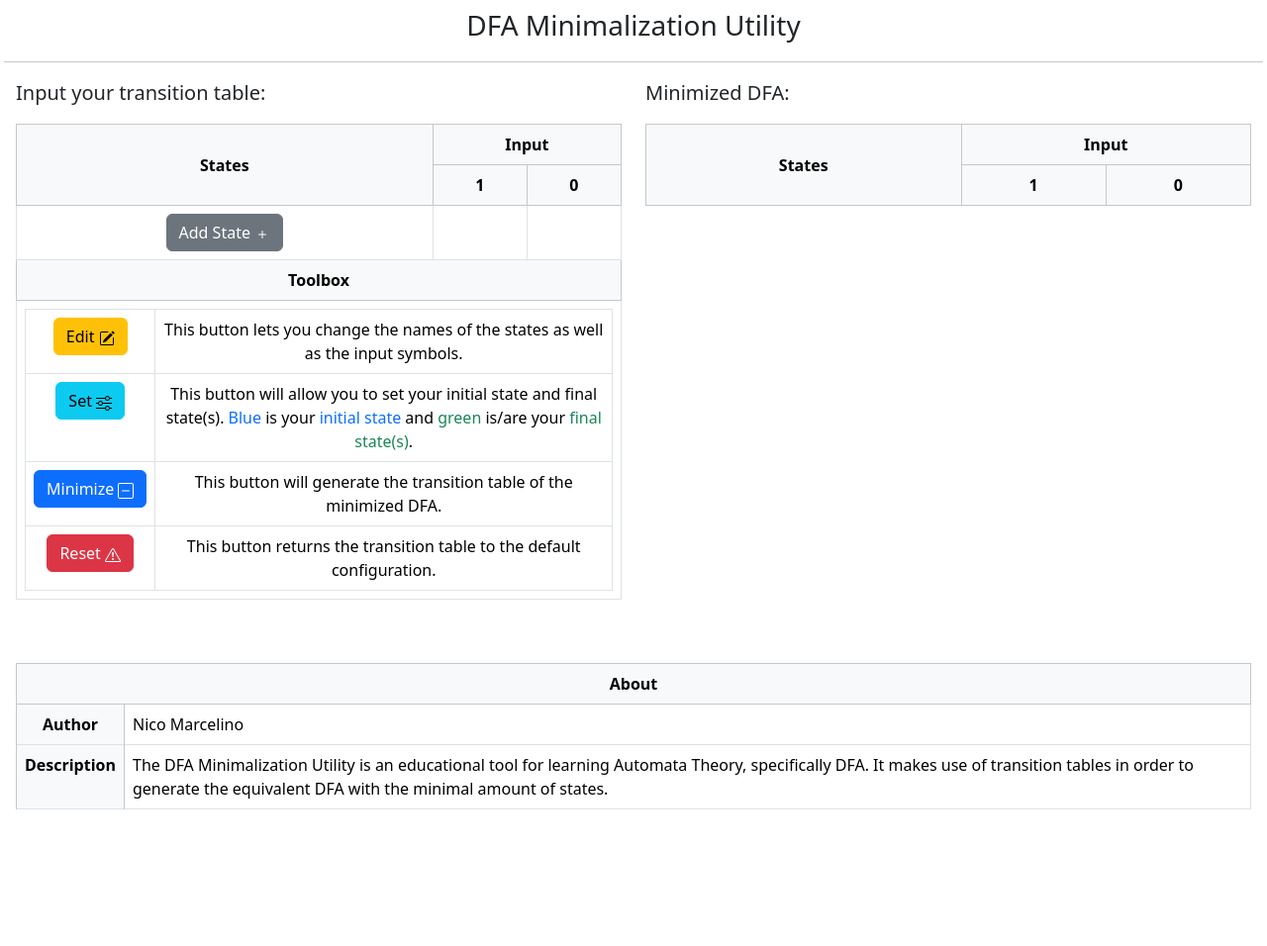
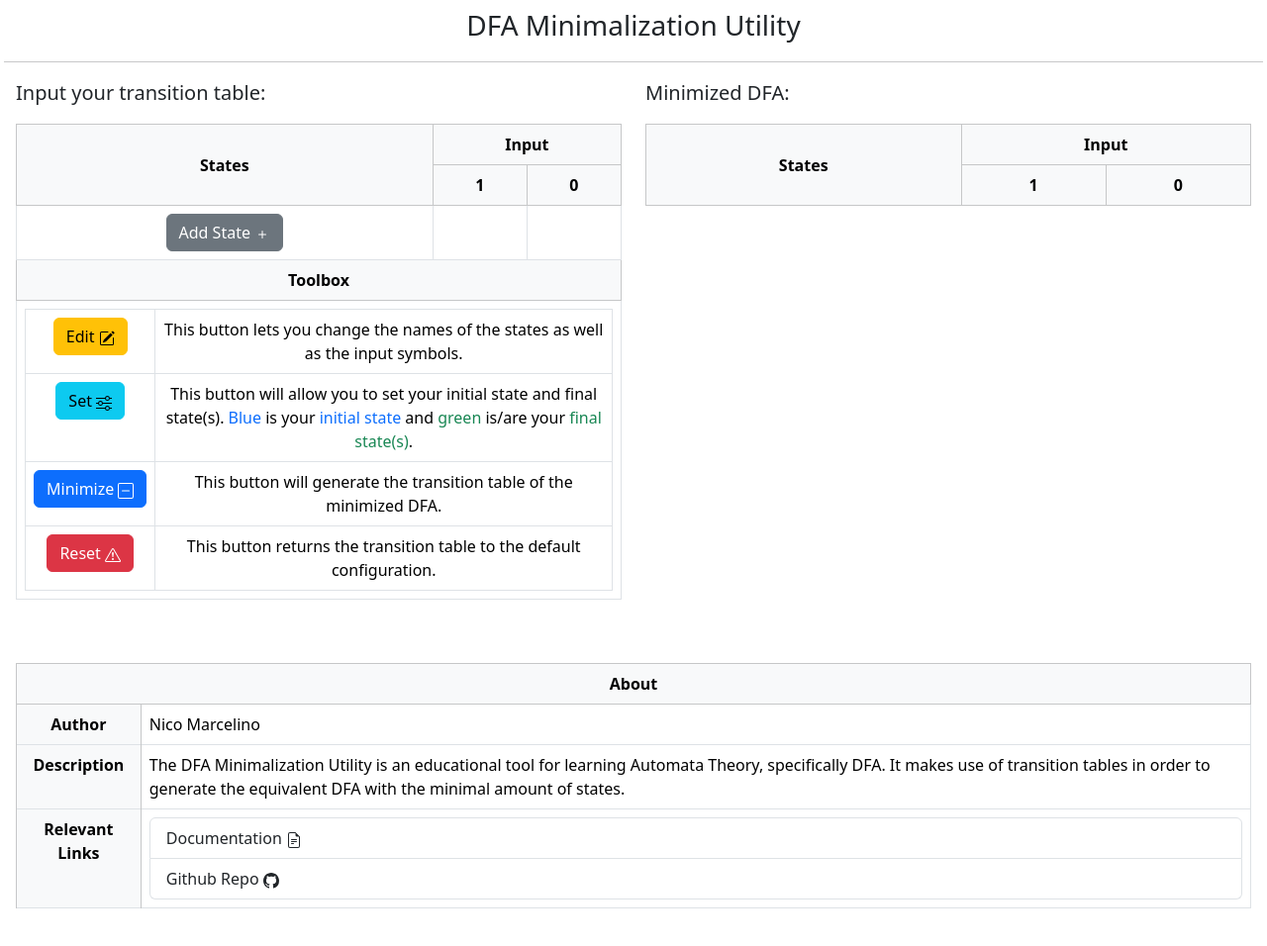
Before and after one commit to n-marcelino/DFA-Minimalization-Utility, a plain HTML site: page index.html in a window 1280 px wide. Shown: the whole page at 99% size. Before the commit the page ends 866 px from the top, so only its background shows below. Drawn offline with nearby package versions, Linux system fonts and the light colour scheme.

Commit message:
added relevant links

```diff
--- a/index.html
+++ b/index.html
@@ -184,6 +184,34 @@
                         specifically DFA. It makes use of transition tables in order to generate the equivalent DFA with
                         the minimal amount of states.</td>
                 </tr>
+                <tr>
+                    <th scope="row" class="table-light text-center">Relevant Links</th>
+                    <td>
+                        <div class="list-group">
+                            <a target="_blank"
+                                href="https://docs.google.com/document/d/1pgcTUgcheWfmgPpKW21zi_bjpXf8nQ5DFyQwb2vDWMM/edit?usp=sharing"
+                                class="list-group-item list-group-item-action" aria-current="true">
+                                Documentation
+                                <svg xmlns="http://www.w3.org/2000/svg" width="16" height="16" fill="currentColor"
+                                    class="bi bi-file-earmark-text" viewBox="0 0 16 16">
+                                    <path
+                                        d="M5.5 7a.5.5 0 0 0 0 1h5a.5.5 0 0 0 0-1zM5 9.5a.5.5 0 0 1 .5-.5h5a.5.5 0 0 1 0 1h-5a.5.5 0 0 1-.5-.5m0 2a.5.5 0 0 1 .5-.5h2a.5.5 0 0 1 0 1h-2a.5.5 0 0 1-.5-.5" />
+                                    <path
+                                        d="M9.5 0H4a2 2 0 0 0-2 2v12a2 2 0 0 0 2 2h8a2 2 0 0 0 2-2V4.5zm0 1v2A1.5 1.5 0 0 0 11 4.5h2V14a1 1 0 0 1-1 1H4a1 1 0 0 1-1-1V2a1 1 0 0 1 1-1z" />
+                                </svg>
+                            </a>
+                            <a target="_blank" href="https://github.com/n-marcelino/DFA-Minimalization-Utility/"
+                                class="list-group-item list-group-item-action">
+                                Github Repo
+                                <svg xmlns="http://www.w3.org/2000/svg" width="16" height="16" fill="currentColor"
+                                    class="bi bi-github" viewBox="0 0 16 16">
+                                    <path
+                                        d="M8 0C3.58 0 0 3.58 0 8c0 3.54 2.29 6.53 5.47 7.59.4.07.55-.17.55-.38 0-.19-.01-.82-.01-1.49-2.01.37-2.53-.49-2.69-.94-.09-.23-.48-.94-.82-1.13-.28-.15-.68-.52-.01-.53.63-.01 1.08.58 1.23.82.72 1.21 1.87.87 2.33.66.07-.52.28-.87.51-1.07-1.78-.2-3.64-.89-3.64-3.95 0-.87.31-1.59.82-2.15-.08-.2-.36-1.02.08-2.12 0 0 .67-.21 2.2.82.64-.18 1.32-.27 2-.27s1.36.09 2 .27c1.53-1.04 2.2-.82 2.2-.82.44 1.1.16 1.92.08 2.12.51.56.82 1.27.82 2.15 0 3.07-1.87 3.75-3.65 3.95.29.25.54.73.54 1.48 0 1.07-.01 1.93-.01 2.2 0 .21.15.46.55.38A8.01 8.01 0 0 0 16 8c0-4.42-3.58-8-8-8" />
+                                </svg>
+                            </a>
+                        </div>
+                    </td>
+                </tr>
             </tbody>
         </table>
     </footer>
```
